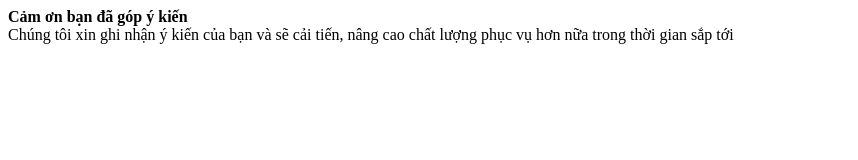
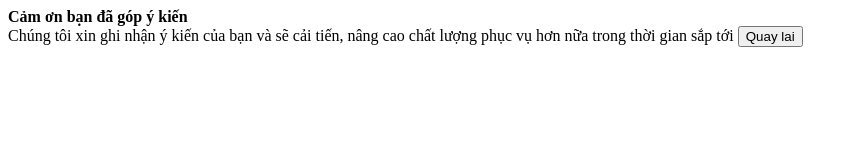
Before and after one commit to TranDucNghia123/ducnghiaattt12m, a plain HTML site: page contents/bai7nv3.html in a window 1280 px wide. Shown: the whole page, without its empty margins (0-858 px from the left). Drawn offline with Linux system fonts and the light colour scheme; files that its build step writes are made by us from their sources.

Commit message:
Update bai7nv3.html

```diff
--- a/contents/bai7nv3.html
+++ b/contents/bai7nv3.html
@@ -6,8 +6,9 @@
     <link href="style.css" rel="stylesheet" type="text/css" />
   </head>
   <body>
-    <form>
+    <form action="bai7.html">
       <b>Cảm ơn bạn đã góp ý kiến</b><br>
       <label>Chúng tôi xin ghi nhận ý kiến của bạn và sẽ cải tiến, nâng cao chất lượng phục vụ hơn nữa trong thời gian sắp tới</label>
+  <input type="submit" name="gopy" value="Quay lai">
     </form>
   </body>
```
